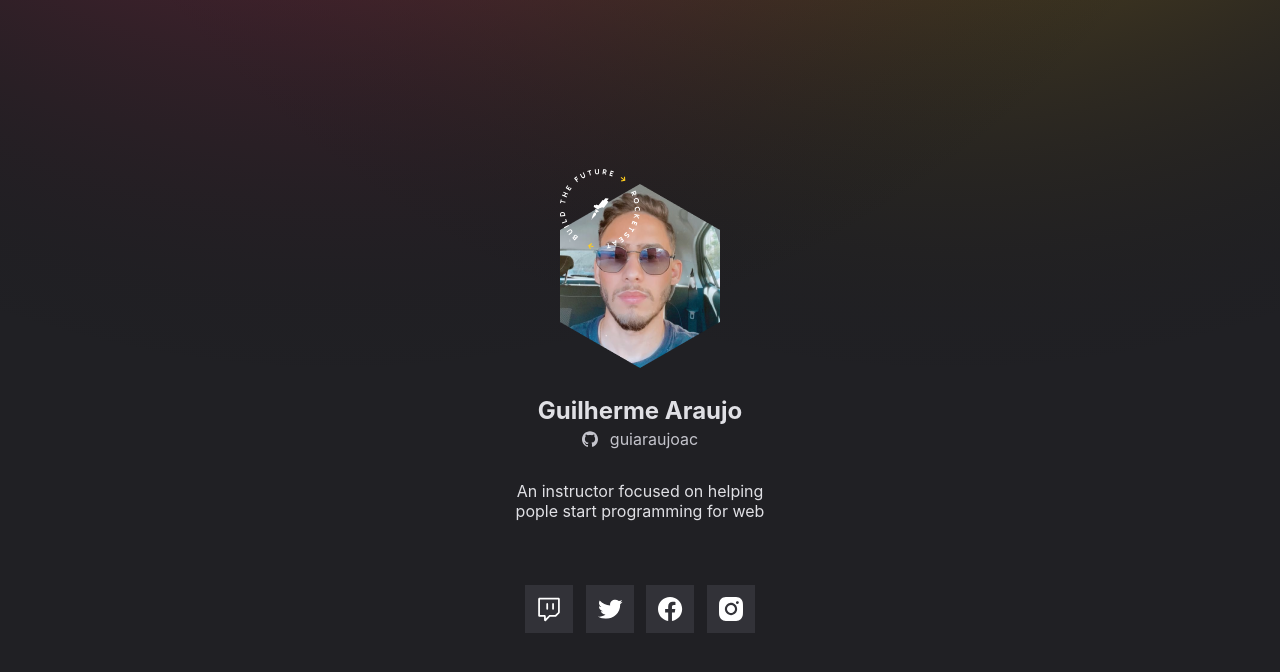
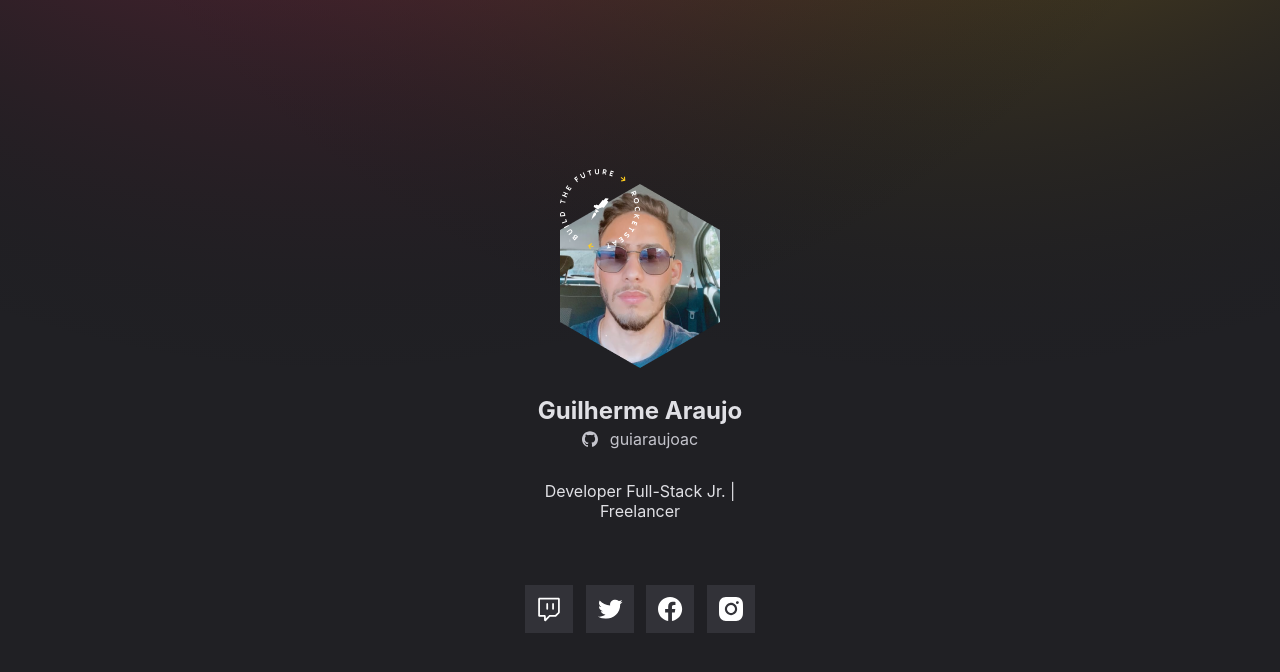
Before and after one commit to guidrop17/Nwl-project, a plain HTML site: page index.html in a window 1280 px wide. Drawn offline with Linux system fonts and the light colour scheme; no server answers.

Commit message:
Update index.html

```diff
--- a/index.html
+++ b/index.html
@@ -34,7 +34,7 @@
 
           <a id="userLink"  href="https://github.com/guidrop17" target="_blank"><img src="./assents/img/github 2.svg" alt="github"/><span id="userLogin">guiaraujoac</span></a>
 
-          <p id="userBio"> An instructor focused on helping pople start programming for web</p>
+          <p id="userBio">Developer Full-Stack Jr. | Freelancer</p>
 
         <ul id="socialLinks">
 
```
